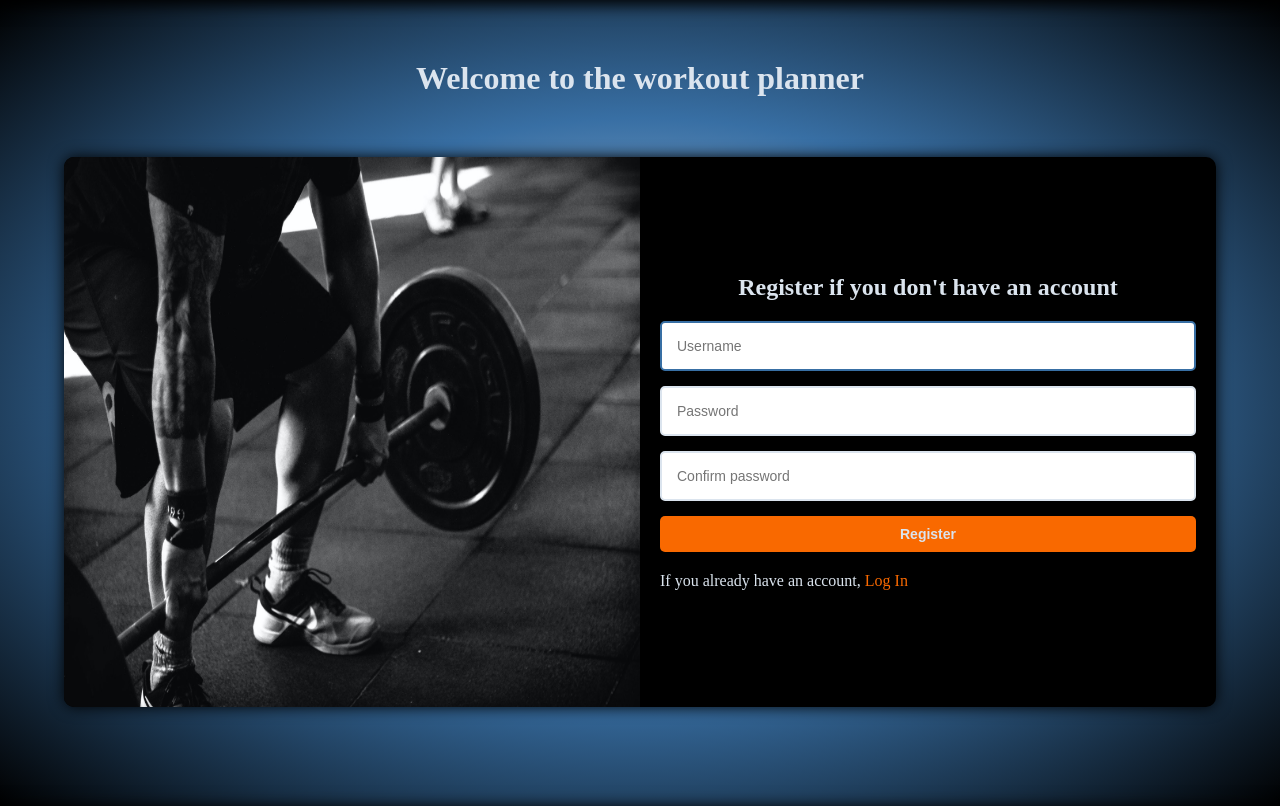
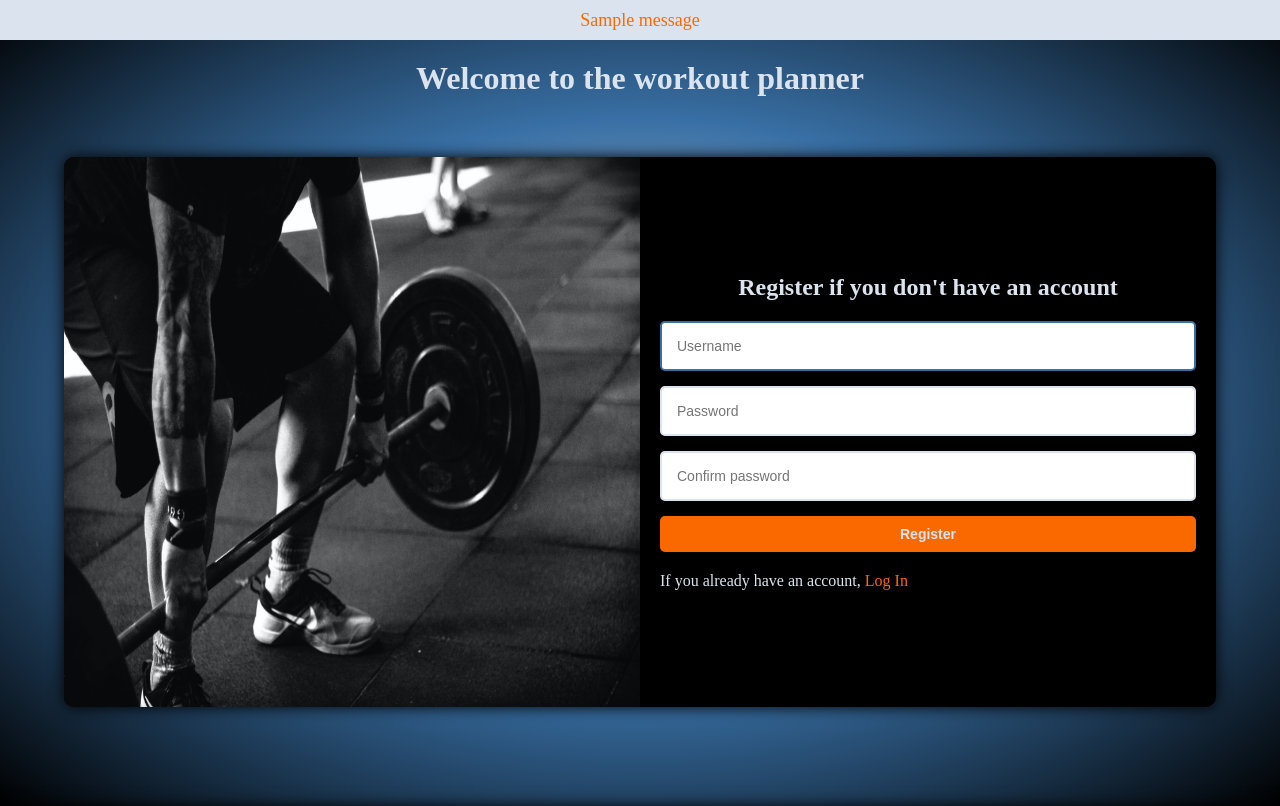
Before and after one commit to VasileCosmin/Workout-Planner, a Flask app: page /register in a window 1280 px wide. Shown: the part 80-886 px from the top of the page. Run offline with Flask 2, Linux system fonts and the light colour scheme; one stand-in notice (Sample message) is shown; some libraries are stand-ins or nearby versions.

Commit message:
Added message

```diff
--- a/app.py
+++ b/app.py
@@ -1,5 +1,5 @@
 from cs50 import SQL
-from flask import Flask, render_template, session, redirect, request
+from flask import Flask, flash, render_template, session, redirect, request
 from flask_session import Session
 from werkzeug.security import check_password_hash, generate_password_hash
 
@@ -19,133 +19,146 @@ db = SQL("sqlite:///users.db")
 @app.route("/add", methods=["POST"])
 @login_required
 def add():
-  if request.method == 'POST':
-    user_id = session["user_id"]
-    name = request.form.get("name")
-    equipment = request.form.get("equipment")
-    instructions = request.form.get("instructions")
+    if request.method == "POST":
+        user_id = session["user_id"]
+        name = request.form.get("name")
+        equipment = request.form.get("equipment")
+        instructions = request.form.get("instructions")
 
-    db.execute("INSERT INTO exercises (user_id, exercise, equipment, instructions) VALUES (?, ?, ?, ?)", user_id, name, equipment, instructions)
+        db.execute(
+            "INSERT INTO exercises (user_id, exercise, equipment, instructions) VALUES (?, ?, ?, ?)",
+            user_id,
+            name,
+            equipment,
+            instructions,
+        )
 
-    return redirect("/workout")
+        flash("Exercise Added!")
+
+        return redirect("/exercises")
 
 
 @app.route("/delete", methods=["POST"])
 @login_required
 def delete():
-  user_id = session["user_id"]
-  exercise = request.form.get("exercise")
-  if id:
-    db.execute("DELETE FROM exercises WHERE exercise = ? AND user_id = ?", exercise, user_id)
+    user_id = session["user_id"]
+    exercise = request.form.get("exercise")
+    if id:
+        db.execute(
+            "DELETE FROM exercises WHERE exercise = ? AND user_id = ?",
+            exercise,
+            user_id,
+        )
 
-  return redirect("/workout")
+    return redirect("/workout")
 
 
 @app.route("/workout")
 @login_required
 def workout():
-  user_id = session["user_id"]
-  exercises = db.execute("SELECT * FROM exercises WHERE user_id = ?", user_id)
+    user_id = session["user_id"]
+    exercises = db.execute("SELECT * FROM exercises WHERE user_id = ?", user_id)
 
-  return render_template("workout.html", exercises=exercises)
+    return render_template("workout.html", exercises=exercises)
 
 
 @app.route("/")
 @login_required
 def index():
-  return render_template("index.html")
+    return render_template("index.html")
 
 
 @app.route("/info")
 @login_required
 def info():
-  return render_template("info.html")
+    return render_template("info.html")
 
 
-@app.route("/exercises", methods=['GET', 'POST'])
+@app.route("/exercises", methods=["GET", "POST"])
 @login_required
 def exercises():
-  if request.method == 'POST':
-    muscle = request.form.get("muscles")
-    exercises = get_exercises(muscle)
+    if request.method == "POST":
+        muscle = request.form.get("muscles")
+        exercises = get_exercises(muscle)
+
+        return render_template("exercises.html", exercises=exercises)
+    else:
+        return render_template("exercises.html")
 
 
-    return render_template("exercises.html", exercises=exercises)
-  else:
-    return render_template("exercises.html")
+@app.route("/login", methods=["POST", "GET"])
+def login():
+    session.clear()
 
+    if request.method == "POST":
+        username = request.form.get("username")
+        password = request.form.get("password")
 
-@app.route("/login", methods=['POST', 'GET'])
-def login():
-  session.clear()
+        if not username:
+            error = "Enter Username!"
+            return render_template("login.html", error1=error)
+        elif not password:
+            error = "Enter Password!"
+            return render_template("login.html", error2=error)
 
-  if request.method == 'POST':
-    username = request.form.get("username")
-    password = request.form.get("password")
+        rows = db.execute("SELECT * FROM users WHERE username = ?", username)
 
-    if not username:
-      error = 'Enter Username!'
-      return render_template("login.html", error1=error)
-    elif not password:
-      error = 'Enter Password!'
-      return render_template("login.html", error2=error)
+        if len(rows) != 1 or not check_password_hash(rows[0]["hash"], password):
+            error = "Invalid Username And/Or Password"
+            return render_template("login.html", error1=error)
 
-    rows = db.execute("SELECT * FROM users WHERE username = ?", username)
+        session["user_id"] = rows[0]["id"]
 
-    if len(rows) != 1 or not check_password_hash(rows[0]["hash"], password):
-      error = "Invalid Username And/Or Password"
-      return render_template("login.html", error1 = error)
+        return redirect("/")
 
-    session["user_id"] = rows[0]["id"]
-
-    return redirect("/")
-
-  else:
-    return render_template("login.html")
+    else:
+        return render_template("login.html")
 
 
 @app.route("/register", methods=["POST", "GET"])
 def register():
-  if request.method == 'POST':
-    username = request.form.get("username")
-    password = request.form.get("password")
-    confirmation = request.form.get("confirmation")
+    if request.method == "POST":
+        username = request.form.get("username")
+        password = request.form.get("password")
+        confirmation = request.form.get("confirmation")
 
-    if not username:
-      error = 'Enter Username!'
-      return render_template("register.html", error=error)
-    elif not password:
-      error = 'Enter Password!'
-      return render_template("register.html", error_pass=error)
-    elif not confirmation:
-      error= 'Enter Password Again!'
-      return render_template("register.html", error_conf=error)
+        if not username:
+            error = "Enter Username!"
+            return render_template("register.html", error=error)
+        elif not password:
+            error = "Enter Password!"
+            return render_template("register.html", error_pass=error)
+        elif not confirmation:
+            error = "Enter Password Again!"
+            return render_template("register.html", error_conf=error)
 
-    if confirmation != password:
-      error = 'Passwords did not match'
-      return render_template("register.html", error_conf=error)
+        if confirmation != password:
+            error = "Passwords did not match"
+            return render_template("register.html", error_conf=error)
 
-    hash = generate_password_hash(password, 'pbkdf2:sha256', 2)
+        hash = generate_password_hash(password, "pbkdf2:sha256", 2)
 
-    usernames = db.execute("SELECT username FROM users")
+        usernames = db.execute("SELECT username FROM users")
 
-    for i in range(len(usernames)):
-      if username == usernames[i]:
-        error = 'Username Already Exists!'
-        return render_template("register.html", error=error)
+        for i in range(len(usernames)):
+            if username == usernames[i]:
+                error = "Username Already Exists!"
+                return render_template("register.html", error=error)
 
-    new_user = db.execute("INSERT INTO users (username, hash) VALUES (?, ?)", username, hash)
+        new_user = db.execute(
+            "INSERT INTO users (username, hash) VALUES (?, ?)", username, hash
+        )
 
-    session["user_id"] = new_user
+        session["user_id"] = new_user
 
-    return redirect("/")
-  else:
-    return render_template("register.html")
+        return redirect("/")
+    else:
+        return render_template("register.html")
 
 
 @app.route("/signout")
 @login_required
 def signout():
-  session.clear()
+    session.clear()
 
-  return redirect("/login")
+    return redirect("/login")
--- a/static/styles.css
+++ b/static/styles.css
@@ -148,6 +148,7 @@ input:focus {
   position: sticky;
   top: 0;
 }
+
 .navbar {
   list-style-type: none;
   display: flex;
@@ -346,7 +347,8 @@ select:hover {
   align-items: center;
 }
 
-.exercise-container h2, h3 {
+.exercise-container h2,
+h3 {
   text-align: left;
   text-transform: capitalize;
 }
@@ -414,7 +416,9 @@ select:hover {
   opacity: 0.8;
 }
 
-.top-line, .mid-line, .bot-line {
+.top-line,
+.mid-line,
+.bot-line {
   background-color: var(--alice-blue);
   width: 25px;
   margin: 4px 0;
@@ -436,6 +440,21 @@ select:hover {
 
 .disable-scroll {
   overflow: hidden;
+}
+
+.message {
+  position: absolute;
+  top: 80px;
+  left: 0;
+  width: 100%;
+  height: 40px;
+  z-index: 20;
+  background-color: var(--alice-blue);
+  display: flex;
+  align-items: center;
+  justify-content: center;
+  color: var(--safety-orange-blaze-orange);
+  font-size: 18px;
 }
 
 @media (max-width: 1280px) {
--- a/templates/layout.html
+++ b/templates/layout.html
@@ -1,5 +1,6 @@
 <!DOCTYPE html>
 <html lang="en">
+
 <head>
   <meta charset="UTF-8">
   <meta http-equiv="X-UA-Compatible" content="IE=edge">
@@ -7,8 +8,11 @@
   <link rel="icon" href="/static/dumbbell.png">
   <title>Workout Planner:{% block title %}{% endblock %}</title>
   <link rel="stylesheet" href="/static/styles.css">
-  <link rel="stylesheet" href="https://cdnjs.cloudflare.com/ajax/libs/font-awesome/6.2.1/css/all.min.css" integrity="sha512-MV7K8+y+gLIBoVD59lQIYicR65iaqukzvf/nwasF0nqhPay5w/9lJmVM2hMDcnK1OnMGCdVK+iQrJ7lzPJQd1w==" crossorigin="anonymous" referrerpolicy="no-referrer" />
+  <link rel="stylesheet" href="https://cdnjs.cloudflare.com/ajax/libs/font-awesome/6.2.1/css/all.min.css"
+    integrity="sha512-MV7K8+y+gLIBoVD59lQIYicR65iaqukzvf/nwasF0nqhPay5w/9lJmVM2hMDcnK1OnMGCdVK+iQrJ7lzPJQd1w=="
+    crossorigin="anonymous" referrerpolicy="no-referrer" />
 </head>
+
 <body>
   <nav class="navigation">
     {% if session["user_id"] %}
@@ -47,6 +51,12 @@
     {% endif %}
   </nav>
 
+  {% if get_flashed_messages() %}
+  <div class="message">
+    {{ get_flashed_messages() | join(" ") }}
+  </div>
+  {% endif %}
+
   {% block body %}{% endblock %}
 
   <footer class="footer">
@@ -55,7 +65,7 @@
 
   <script>
     nav = document.querySelector('.navigation')
-    window.onscroll = function() {opacity()}
+    window.onscroll = function () { opacity() }
 
     function opacity() {
       if (document.documentElement.scrollTop > 50) {
@@ -78,4 +88,5 @@
     })
   </script>
 </body>
+
 </html>
--- a/templates/login.html
+++ b/templates/login.html
@@ -3,7 +3,7 @@
 {% block title %} Log In {% endblock %}
 
 {% block body %}
-  <div class="container">
+<div class="container-big">
   <h1>Welcome to the workout planner</h1>
 
   <div class="card">
--- a/templates/register.html
+++ b/templates/register.html
@@ -3,7 +3,7 @@
 {% block title %} Register {% endblock %}
 
 {% block body %}
-  <div class="container">
+<div class="container-big">
   <h1>Welcome to the workout planner</h1>
 
   <div class="card">
```
Also changed, not shown: templates/exercises.html (indentation only), users.db, 4 other files. Lines whose indentation alone changed are shown as unchanged.
